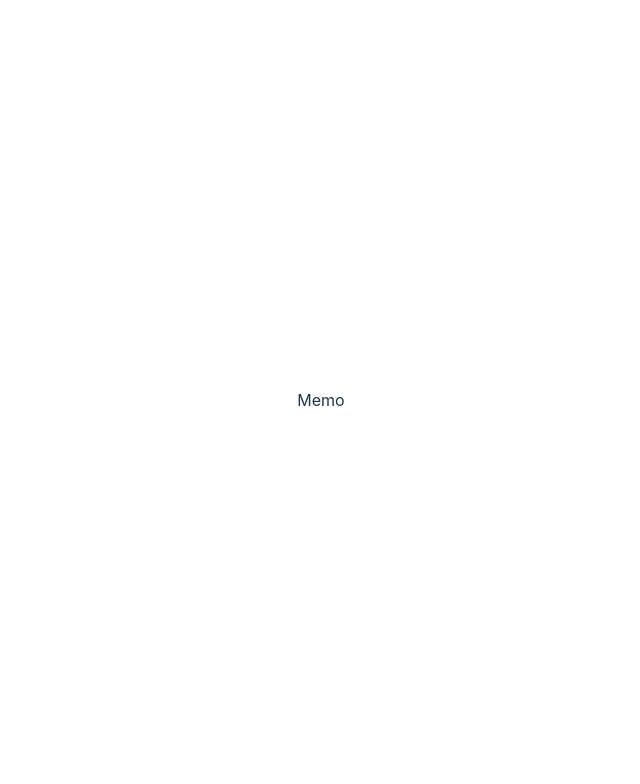
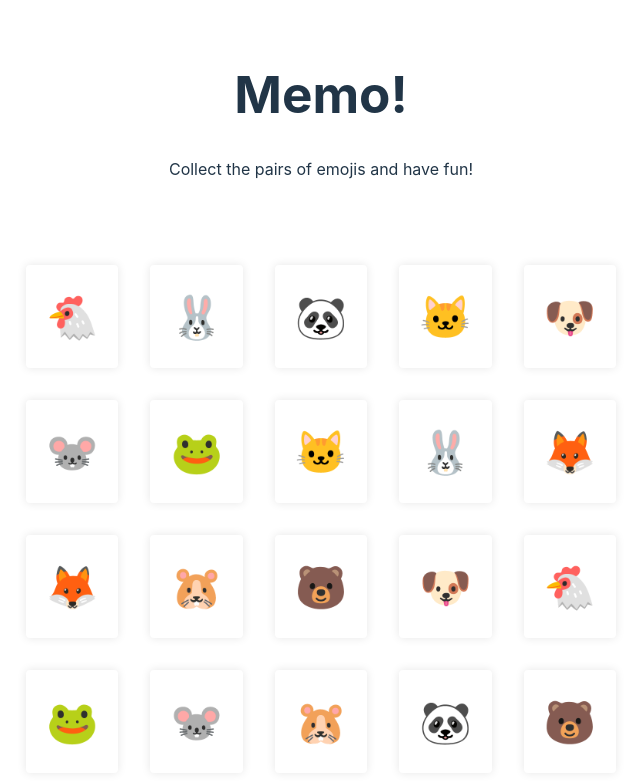
Before and after one commit to luckymichaln/memo, a React (Vite) app: page / in a window 1280 px wide. Shown: the top 784 px of the page, without its empty margins (319-959 px from the left). Built offline with nearby package versions, Linux system fonts and the light colour scheme.

Commit message:
add grid and cards

```diff
--- a/src/App.tsx
+++ b/src/App.tsx
@@ -1,7 +1,14 @@
 import "./App.css";
+import { Grid } from "./components/Grid/Grid";
+import { Heading } from "./components/Heading/Heading";
 
 function App() {
-  return <>Memo</>;
+  return (
+    <>
+      <Heading />
+      <Grid />
+    </>
+  );
 }
 
 export default App;
--- /dev/null
+++ b/src/components/Card/Card.module.scss
@@ -0,0 +1,8 @@
+.card {
+  background-color: #fff;
+  border-radius: 4px;
+  box-shadow: 0 0 10px rgba(0, 0, 0, 0.1);
+  padding: 20px;
+  font-size: 42px;
+  cursor: pointer;
+}
--- /dev/null
+++ b/src/components/Card/Card.tsx
@@ -0,0 +1,19 @@
+import styles from "./Card.module.scss";
+
+type CardProps = {
+  emoji: string;
+  onClick: (emoji: string) => void;
+};
+
+export const Card = ({ emoji, onClick }: CardProps) => {
+  return (
+    <div className={styles.card}>
+      <span
+        className="card__face card__face--front"
+        onClick={() => onClick(emoji)}
+      >
+        {emoji}
+      </span>
+    </div>
+  );
+};
--- /dev/null
+++ b/src/components/Grid/Grid.module.scss
@@ -0,0 +1,5 @@
+.grid {
+  display: grid;
+  grid-template: auto / repeat(5, 5fr);
+  grid-gap: 32px;
+}
--- /dev/null
+++ b/src/components/Grid/Grid.tsx
@@ -0,0 +1,24 @@
+import { emojis } from "../../consts/emojis";
+import { Card } from "../Card/Card";
+
+import styles from "./Grid.module.scss";
+
+const memoEmojis = [...emojis, ...emojis.reverse()].sort(
+  () => Math.random() - 0.5
+);
+
+export const Grid = () => {
+  const handleCardClick = (emoji: string) => {
+    console.log(emoji);
+  };
+
+  return (
+    <main>
+      <section className={styles.grid}>
+        {memoEmojis.map((emoji, i) => (
+          <Card emoji={emoji} key={emoji + i} onClick={handleCardClick} />
+        ))}
+      </section>
+    </main>
+  );
+};
--- /dev/null
+++ b/src/components/Heading/Heading.module.scss
@@ -0,0 +1,3 @@
+.heading {
+  margin-bottom: 84px;
+}
--- /dev/null
+++ b/src/components/Heading/Heading.tsx
@@ -0,0 +1,10 @@
+import styles from "./Heading.module.scss";
+
+export const Heading = () => {
+  return (
+    <header className={styles.heading}>
+      <h1>Memo!</h1>
+      <p>Collect the pairs of emojis and have fun!</p>
+    </header>
+  );
+};
--- /dev/null
+++ b/src/consts/emojis.ts
@@ -0,0 +1,18 @@
+export const emojis = [
+  "🐶",
+  "🐱",
+  "🐭",
+  "🐹",
+  "🐰",
+  "🦊",
+  "🐻",
+  "🐼",
+  // "🐨",
+  // "🐯",
+  // "🦁",
+  // "🐮",
+  // "🐷",
+  "🐸",
+  // "🐵",
+  "🐔",
+];
```
